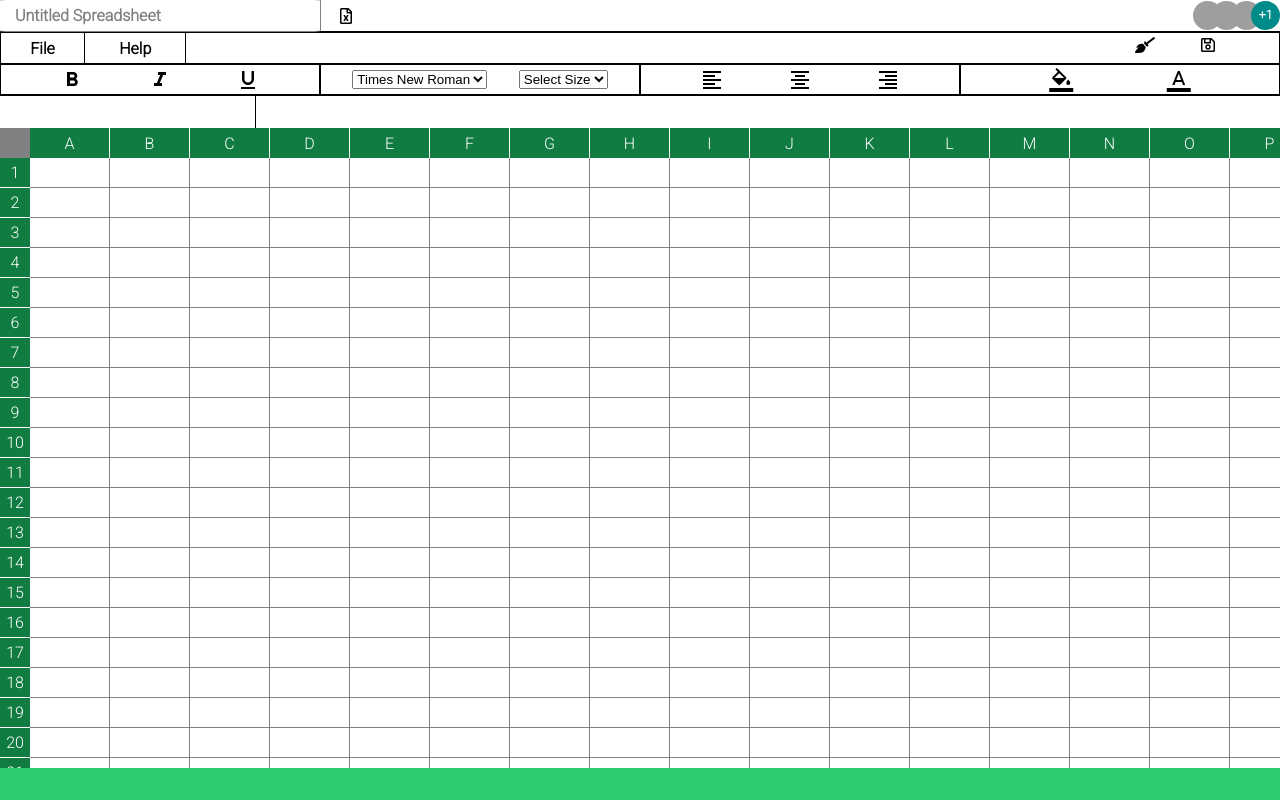
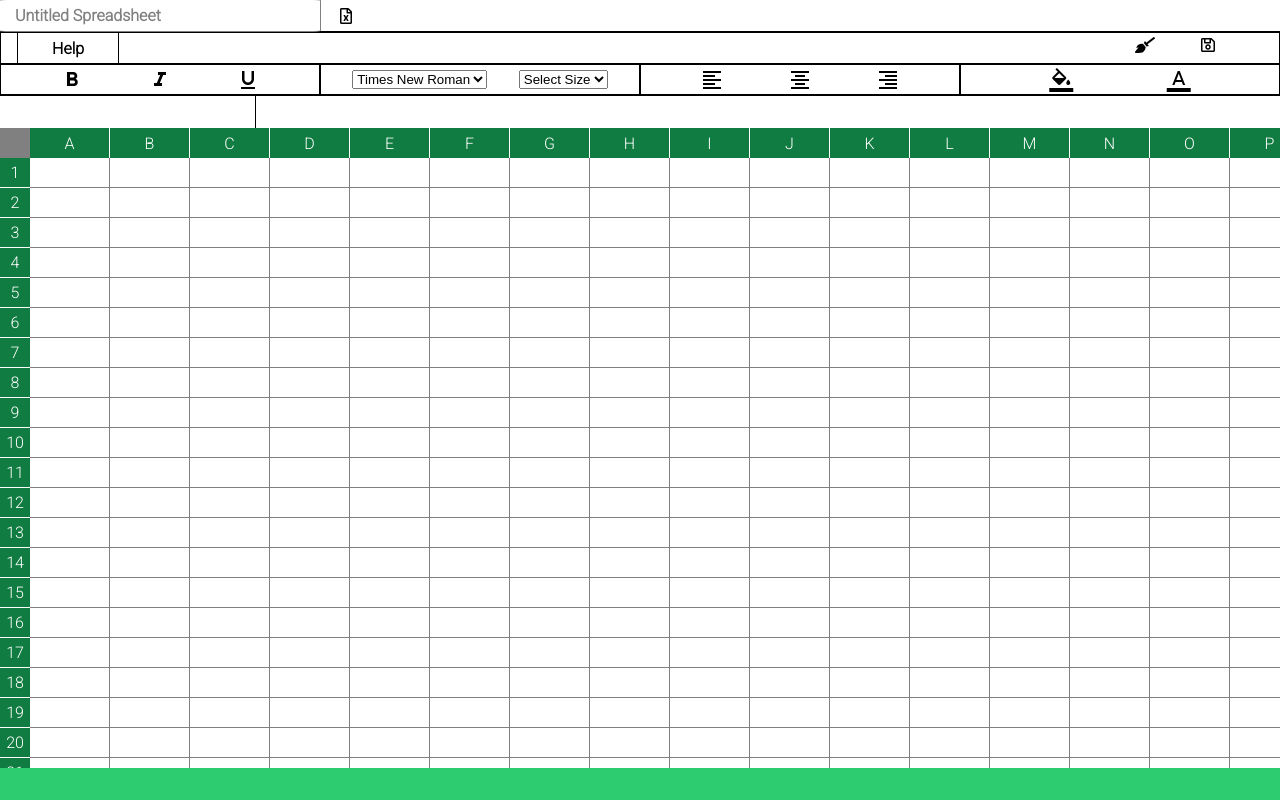
Before and after one commit to HarshitVerma001/Excelsior, a plain HTML site: page index.html in a window 1280 px wide. Drawn offline with Linux system fonts and the light colour scheme; grey boxes are pictures that could not be loaded.

Commit message:
clean up

```diff
--- a/index.html
+++ b/index.html
@@ -1,5 +1,6 @@
 <!DOCTYPE html>
 <html lang="en">
+
 <head>
   <meta charset="UTF-8" />
   <meta http-equiv="X-UA-Compatible" content="IE=edge" />
@@ -10,26 +11,17 @@
   <link rel="preconnect" href="https://fonts.gstatic.com" crossorigin />
   <link
     href="https://fonts.googleapis.com/css2?family=Nunito:wght@300&family=Roboto:wght@300&family=Ubuntu:wght@300&display=swap"
-      rel="stylesheet"
-    />
+    rel="stylesheet" />
   <link rel="preconnect" href="https://fonts.googleapis.com" />
   <link rel="preconnect" href="https://fonts.gstatic.com" crossorigin />
-    <link
-      href="https://fonts.googleapis.com/css2?family=Raleway:wght@300&family=Ubuntu:wght@300&display=swap"
-      rel="stylesheet"
-    />
+  <link href="https://fonts.googleapis.com/css2?family=Raleway:wght@300&family=Ubuntu:wght@300&display=swap"
+    rel="stylesheet" />
 
-    <link
-      href="https://fonts.googleapis.com/icon?family=Material+Icons"
-      rel="stylesheet"
-    />
-    <link
-      rel="stylesheet"
-      href="https://pro.fontawesome.com/releases/v5.10.0/css/all.css"
-      integrity="sha384-AYmEC3Yw5cVb3ZcuHtOA93w35dYTsvhLPVnYs9eStHfGJvOvKxVfELGroGkvsg+p"
-      crossorigin="anonymous"
-    />
+  <link href="https://fonts.googleapis.com/icon?family=Material+Icons" rel="stylesheet" />
+  <link rel="stylesheet" href="https://pro.fontawesome.com/releases/v5.10.0/css/all.css"
+    integrity="sha384-AYmEC3Yw5cVb3ZcuHtOA93w35dYTsvhLPVnYs9eStHfGJvOvKxVfELGroGkvsg+p" crossorigin="anonymous" />
 </head>
+
 <body>
   <div class="container">
     <div class="title-bar">
@@ -37,55 +29,15 @@
       <div class="icon">
         <i class="far fa-file-excel"></i>
       </div>
-        <div class="users">
-          <div
-            class="circle"
-            style="
-              left: 28.125px;
-              background-image: url(https://bestprofilepictures.com/wp-content/uploads/2021/04/Cool-Profile-Picture-986x1024.jpg);
-              background-size: contain;
-            "
-          ></div>
-          <div
-            class="circle"
-            style="
-              left: 18.75px;
-              background-image: url(https://images.unsplash.com/photo-1532074205216-d0e1f4b87368?ixid=MnwxMjA3fDB8MHxzZWFyY2h8MXx8d29tYW4lMjBwcm9maWxlfGVufDB8fDB8fA%3D%3D&ixlib=rb-1.2.1&w=1000&q=80);
-              background-size: contain;
-            "
-          ></div>
-          <div
-            class="circle"
-            style="
-              left: 9.375px;
-              background-image: url(https://lh3.googleusercontent.com/-JgnLLuJTAxg/VUOrPShQAoI/AAAAAAAAAwc/zcMrWVCsEMg/s640/Simple%252520Canadian%252520Girl%252520Photos%252520%252520MyWhatsappimages.blogspot.com%252520%252520Whats%252520app%252520photos%252520IMG_132978471959568.jpg);
-              background-size: contain;
-            "
-          ></div>
-          <div
-            class="circle"
-            style="
-              display: flex;
-              align-items: center;
-              justify-content: center;
-              font-size: 12.25px;
-            "
-          >
-            +1
-          </div>
-        </div>
     </div>
     <div class="menu-bar">
-        <div class="filebtn">File</div>
       <div class="helpbtn">Help</div>
       <i title="Save SpreadSheet" class="far fa-save saveicon tooltip">
-          <!-- <span class="tooltiptext">Save Spreadsheet</span> -->
       </i>
       <i class="fas fa-broom clearicon" title="Clear Previous Data"></i>
     </div>
     <div class="menu-options">
       <div class="bold-italics-underline">
-          <!-- <i class="fas fa-bold"></i> -->
         <span class="boldouterspan">
           <span class="material-icons bold"> format_bold </span>
         </span>
@@ -141,4 +93,5 @@
   <script src="./script.js"></script>
   <script src="./stylescript.js"></script>
 </body>
+
 </html>
```
Also changed, not shown: script.js (+0 -9 lines), style.css (+36 -7 lines). Lines whose indentation alone changed are shown as unchanged.
